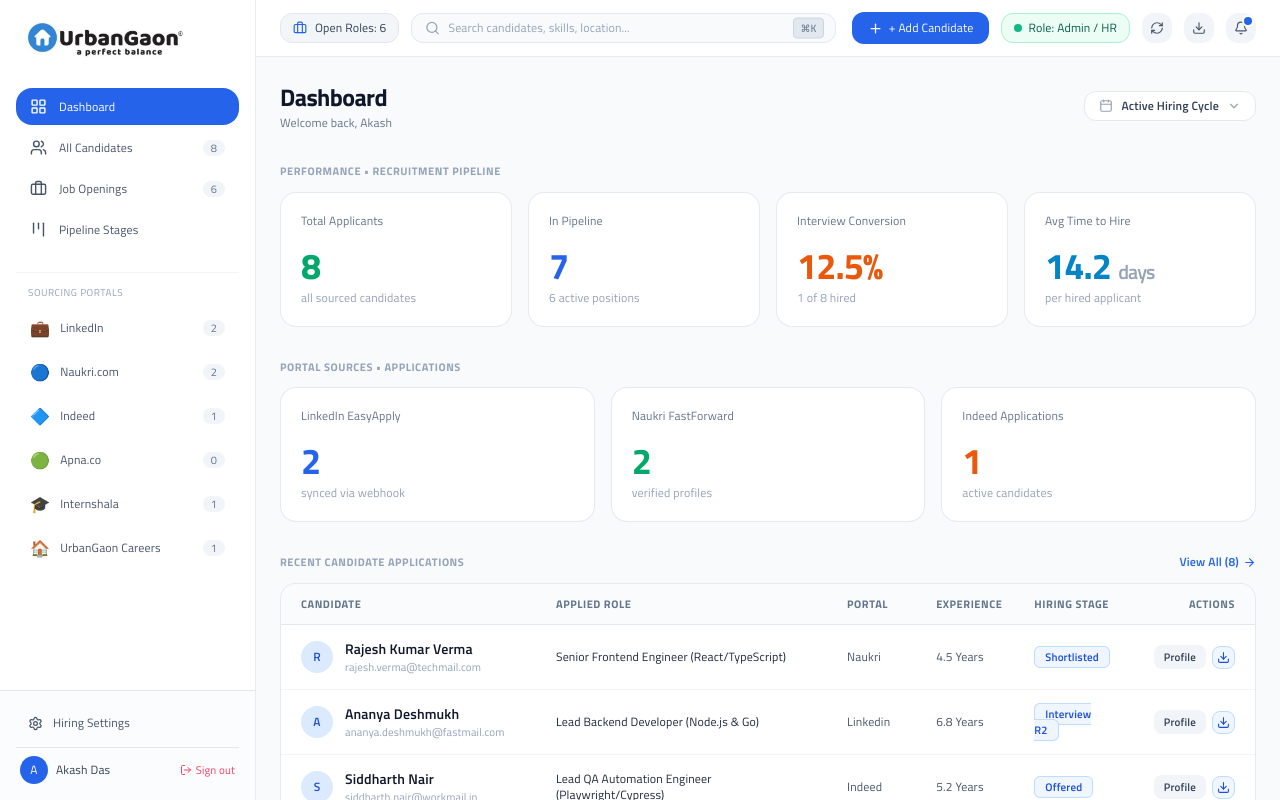
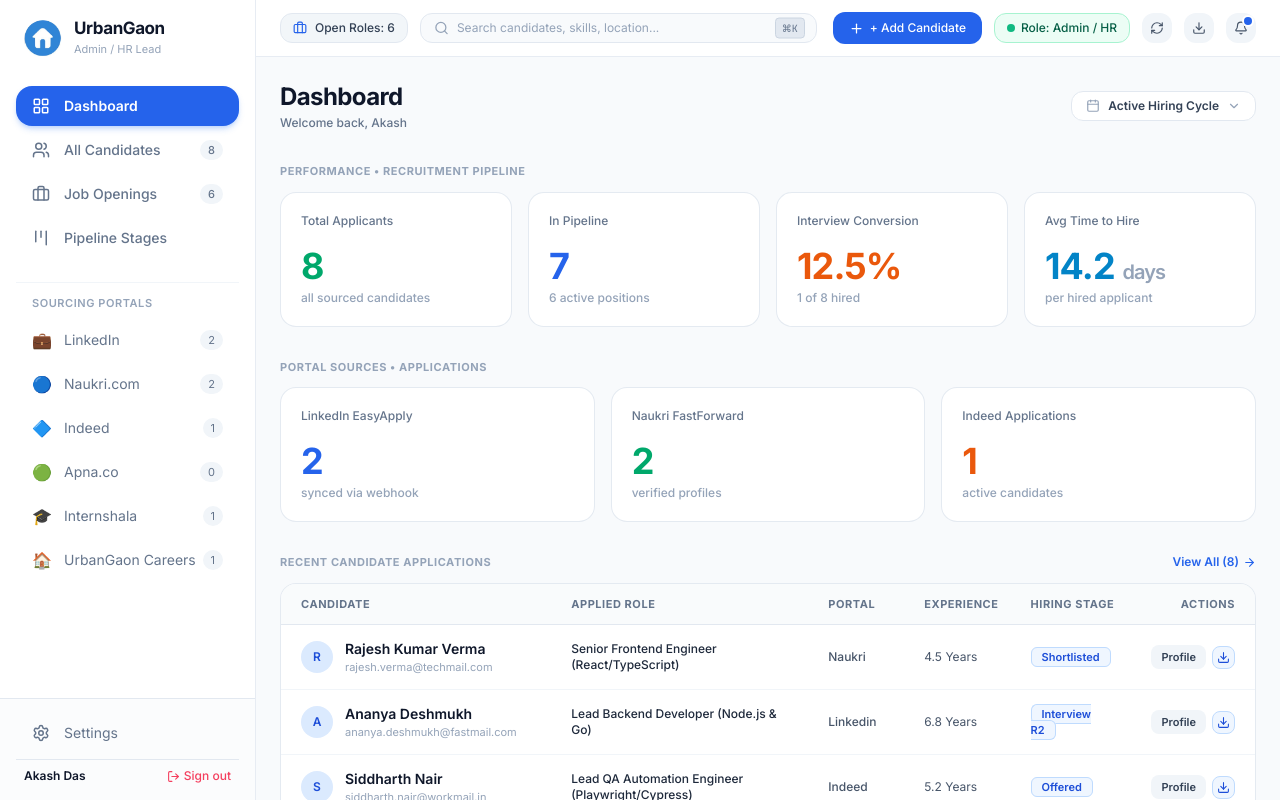
Before and after one commit to techdesk-del/recruitment-portal, a React (Vite) app: page / in a window 1280 px wide. Shown: the top 800 px of the page. Built offline with nearby package versions, Linux system fonts and the light colour scheme; no server answers.

Commit message:
feat: match exact font and typography from reference CRM left navbar

```diff
--- a/index.html
+++ b/index.html
@@ -6,10 +6,10 @@
     <meta name="viewport" content="width=device-width, initial-scale=1.0" />
     <title>UrbanGaon® ATS | a perfect balance — Unified Multi-Source Recruitment Hub</title>
     <meta name="description" content="UrbanGaon - a perfect balance. Next-gen unified recruitment dashboard syncing Naukri, LinkedIn, Indeed, and UrbanGaon Careers with real-time dynamic ATS resume generation." />
-    <!-- Titillium Web Google Font -->
+    <!-- Modern Inter & DM Sans Google Fonts (Matching CRM UI) -->
     <link rel="preconnect" href="https://fonts.googleapis.com">
     <link rel="preconnect" href="https://fonts.gstatic.com" crossorigin>
-    <link href="https://fonts.googleapis.com/css2?family=Titillium+Web:ital,wght@0,200;0,300;0,400;0,600;0,700;0,900;1,200;1,300;1,400;1,600;1,700&family=JetBrains+Mono:wght@400;500;600&display=swap" rel="stylesheet">
+    <link href="https://fonts.googleapis.com/css2?family=Inter:wght@300;400;500;600;700;800&family=DM+Sans:wght@400;500;600;700&family=JetBrains+Mono:wght@400;500;600&display=swap" rel="stylesheet">
   </head>
   <body class="bg-[#f8fafc] text-slate-900 antialiased selection:bg-blue-600 selection:text-white min-h-screen overflow-x-hidden font-sans">
     <div id="root"></div>
--- a/src/components/Sidebar.tsx
+++ b/src/components/Sidebar.tsx
@@ -8,7 +8,7 @@
   LogOut
 } from 'lucide-react';
 import { useRecruitment } from '../context/RecruitmentContext';
-import { UrbanGaonLogo, UrbanGaonIcon } from './UrbanGaonLogo';
+import { UrbanGaonIcon } from './UrbanGaonLogo';
 import { CandidateSource } from '../types';
 
 export const Sidebar: React.FC = () => {
@@ -45,35 +45,41 @@
       {/* Top Brand & Navigation */}
       <div className="p-4 space-y-6 overflow-y-auto">
 
-        {/* Brand Header with Exact Attached Logo */}
-        <div className="px-2 py-1 flex items-center">
-          <UrbanGaonLogo size="md" className="h-10 w-auto" />
+        {/* Brand Header matching reference screenshot */}
+        <div className="flex items-center gap-3 px-2 py-1">
+          <UrbanGaonIcon size={38} />
+          <div>
+            <div className="flex items-center gap-0.5 leading-none">
+              <span className="font-bold text-slate-900 text-[17px] font-sans tracking-tight">UrbanGaon</span>
+            </div>
+            <p className="text-[11px] text-slate-400 font-normal mt-1">Admin / HR Lead</p>
+          </div>
         </div>
 
         {/* Main Navigation Menu */}
         <div className="space-y-1">
           <button
             onClick={() => handleGeneralViewClick('dashboard')}
-            className={`w-full flex items-center gap-3 px-3.5 py-2.5 rounded-2xl text-xs font-medium transition-all ${
+            className={`w-full flex items-center gap-3.5 px-4 py-2.5 rounded-2xl text-sm font-medium transition-all ${
               activeView === 'dashboard' || activeView === 'overview'
-                ? 'bg-blue-600 text-white shadow-xs'
-                : 'text-slate-600 hover:text-slate-900 hover:bg-slate-50'
+                ? 'bg-blue-600 text-white shadow-md shadow-blue-500/25 font-semibold'
+                : 'text-slate-500 hover:text-slate-900 hover:bg-slate-50'
             }`}
           >
-            <LayoutGrid size={17} />
+            <LayoutGrid size={18} />
             <span>Dashboard</span>
           </button>
 
           <button
             onClick={() => handleGeneralViewClick('candidates')}
-            className={`w-full flex items-center justify-between px-3.5 py-2.5 rounded-2xl text-xs font-medium transition-all ${
+            className={`w-full flex items-center justify-between px-4 py-2.5 rounded-2xl text-sm font-medium transition-all ${
               activeView === 'candidates'
-                ? 'bg-blue-600 text-white shadow-xs'
-                : 'text-slate-600 hover:text-slate-900 hover:bg-slate-50'
+                ? 'bg-blue-600 text-white shadow-md shadow-blue-500/25 font-semibold'
+                : 'text-slate-500 hover:text-slate-900 hover:bg-slate-50'
             }`}
           >
-            <div className="flex items-center gap-3">
-              <Users size={17} />
+            <div className="flex items-center gap-3.5">
+              <Users size={18} />
               <span>All Candidates</span>
             </div>
             <span className={`text-[11px] font-medium px-2 py-0.2 rounded-full ${
@@ -85,14 +91,14 @@
 
           <button
             onClick={() => handleGeneralViewClick('jobs')}
-            className={`w-full flex items-center justify-between px-3.5 py-2.5 rounded-2xl text-xs font-medium transition-all ${
+            className={`w-full flex items-center justify-between px-4 py-2.5 rounded-2xl text-sm font-medium transition-all ${
               activeView === 'jobs'
-                ? 'bg-blue-600 text-white shadow-xs'
-                : 'text-slate-600 hover:text-slate-900 hover:bg-slate-50'
+                ? 'bg-blue-600 text-white shadow-md shadow-blue-500/25 font-semibold'
+                : 'text-slate-500 hover:text-slate-900 hover:bg-slate-50'
             }`}
           >
-            <div className="flex items-center gap-3">
-              <Briefcase size={17} />
+            <div className="flex items-center gap-3.5">
+              <Briefcase size={18} />
               <span>Job Openings</span>
             </div>
             <span className={`text-[11px] font-medium px-2 py-0.2 rounded-full ${
@@ -104,121 +110,121 @@
 
           <button
             onClick={() => handleGeneralViewClick('pipeline')}
-            className={`w-full flex items-center gap-3 px-3.5 py-2.5 rounded-2xl text-xs font-medium transition-all ${
+            className={`w-full flex items-center gap-3.5 px-4 py-2.5 rounded-2xl text-sm font-medium transition-all ${
               activeView === 'pipeline'
-                ? 'bg-blue-600 text-white shadow-xs'
-                : 'text-slate-600 hover:text-slate-900 hover:bg-slate-50'
+                ? 'bg-blue-600 text-white shadow-md shadow-blue-500/25 font-semibold'
+                : 'text-slate-500 hover:text-slate-900 hover:bg-slate-50'
             }`}
           >
-            <Kanban size={17} />
+            <Kanban size={18} />
             <span>Pipeline Stages</span>
           </button>
         </div>
 
         {/* Portal Integrations Section */}
         <div className="pt-3 border-t border-slate-100 space-y-1">
-          <div className="px-3 pb-1 text-[10px] font-medium uppercase tracking-wider text-slate-400">
+          <div className="px-4 pb-1 text-[11px] font-semibold uppercase tracking-wider text-slate-400">
             Sourcing Portals
           </div>
 
           <button
             onClick={() => handlePortalClick('linkedin')}
-            className={`w-full flex items-center justify-between px-3.5 py-2 rounded-xl text-xs font-medium transition-all ${
+            className={`w-full flex items-center justify-between px-4 py-2 rounded-xl text-sm font-normal transition-all ${
               activeView === 'linkedin'
-                ? 'bg-sky-50 text-sky-700 border border-sky-200'
-                : 'text-slate-600 hover:text-slate-900 hover:bg-slate-50'
+                ? 'bg-sky-50 text-sky-700 border border-sky-200 font-medium'
+                : 'text-slate-500 hover:text-slate-900 hover:bg-slate-50'
             }`}
           >
-            <div className="flex items-center gap-2.5">
+            <div className="flex items-center gap-3">
               <span className="text-base">💼</span>
               <span>LinkedIn</span>
             </div>
-            <span className="text-[11px] px-2 py-0.2 rounded-full bg-slate-100 text-slate-500 font-normal">
+            <span className="text-[11px] px-2 py-0.2 rounded-full bg-slate-100 text-slate-500">
               {getPortalCount('linkedin')}
             </span>
           </button>
 
           <button
             onClick={() => handlePortalClick('naukri')}
-            className={`w-full flex items-center justify-between px-3.5 py-2 rounded-xl text-xs font-medium transition-all ${
+            className={`w-full flex items-center justify-between px-4 py-2 rounded-xl text-sm font-normal transition-all ${
               activeView === 'naukri'
-                ? 'bg-blue-50 text-blue-700 border border-blue-200'
-                : 'text-slate-600 hover:text-slate-900 hover:bg-slate-50'
+                ? 'bg-blue-50 text-blue-700 border border-blue-200 font-medium'
+                : 'text-slate-500 hover:text-slate-900 hover:bg-slate-50'
             }`}
           >
-            <div className="flex items-center gap-2.5">
+            <div className="flex items-center gap-3">
               <span className="text-base">🔵</span>
               <span>Naukri.com</span>
             </div>
-            <span className="text-[11px] px-2 py-0.2 rounded-full bg-slate-100 text-slate-500 font-normal">
+            <span className="text-[11px] px-2 py-0.2 rounded-full bg-slate-100 text-slate-500">
               {getPortalCount('naukri')}
             </span>
           </button>
 
           <button
             onClick={() => handlePortalClick('indeed')}
-            className={`w-full flex items-center justify-between px-3.5 py-2 rounded-xl text-xs font-medium transition-all ${
+            className={`w-full flex items-center justify-between px-4 py-2 rounded-xl text-sm font-normal transition-all ${
               activeView === 'indeed'
-                ? 'bg-indigo-50 text-indigo-700 border border-indigo-200'
-                : 'text-slate-600 hover:text-slate-900 hover:bg-slate-50'
+                ? 'bg-indigo-50 text-indigo-700 border border-indigo-200 font-medium'
+                : 'text-slate-500 hover:text-slate-900 hover:bg-slate-50'
             }`}
           >
-            <div className="flex items-center gap-2.5">
+            <div className="flex items-center gap-3">
               <span className="text-base">🔷</span>
               <span>Indeed</span>
             </div>
-            <span className="text-[11px] px-2 py-0.2 rounded-full bg-slate-100 text-slate-500 font-normal">
+            <span className="text-[11px] px-2 py-0.2 rounded-full bg-slate-100 text-slate-500">
               {getPortalCount('indeed')}
             </span>
           </button>
 
           <button
             onClick={() => handlePortalClick('apna')}
-            className={`w-full flex items-center justify-between px-3.5 py-2 rounded-xl text-xs font-medium transition-all ${
+            className={`w-full flex items-center justify-between px-4 py-2 rounded-xl text-sm font-normal transition-all ${
               activeView === 'apna'
-                ? 'bg-emerald-50 text-emerald-700 border border-emerald-200'
-                : 'text-slate-600 hover:text-slate-900 hover:bg-slate-50'
+                ? 'bg-emerald-50 text-emerald-700 border border-emerald-200 font-medium'
+                : 'text-slate-500 hover:text-slate-900 hover:bg-slate-50'
             }`}
           >
-            <div className="flex items-center gap-2.5">
+            <div className="flex items-center gap-3">
               <span className="text-base">🟢</span>
               <span>Apna.co</span>
             </div>
-            <span className="text-[11px] px-2 py-0.2 rounded-full bg-slate-100 text-slate-500 font-normal">
+            <span className="text-[11px] px-2 py-0.2 rounded-full bg-slate-100 text-slate-500">
               {getPortalCount('apna')}
             </span>
           </button>
 
           <button
             onClick={() => handlePortalClick('internshala')}
-            className={`w-full flex items-center justify-between px-3.5 py-2 rounded-xl text-xs font-medium transition-all ${
+            className={`w-full flex items-center justify-between px-4 py-2 rounded-xl text-sm font-normal transition-all ${
               activeView === 'internshala'
-                ? 'bg-cyan-50 text-cyan-700 border border-cyan-200'
-                : 'text-slate-600 hover:text-slate-900 hover:bg-slate-50'
+                ? 'bg-cyan-50 text-cyan-700 border border-cyan-200 font-medium'
+                : 'text-slate-500 hover:text-slate-900 hover:bg-slate-50'
             }`}
           >
-            <div className="flex items-center gap-2.5">
+            <div className="flex items-center gap-3">
               <span className="text-base">🎓</span>
               <span>Internshala</span>
             </div>
-            <span className="text-[11px] px-2 py-0.2 rounded-full bg-slate-100 text-slate-500 font-normal">
+            <span className="text-[11px] px-2 py-0.2 rounded-full bg-slate-100 text-slate-500">
               {getPortalCount('internshala')}
             </span>
           </button>
 
           <button
             onClick={() => handlePortalClick('urbangaon')}
-            className={`w-full flex items-center justify-between px-3.5 py-2 rounded-xl text-xs font-medium transition-all ${
+            className={`w-full flex items-center justify-between px-4 py-2 rounded-xl text-sm font-normal transition-all ${
               activeView === 'urbangaon'
-                ? 'bg-blue-50 text-blue-700 border border-blue-200'
-                : 'text-slate-600 hover:text-slate-900 hover:bg-slate-50'
+                ? 'bg-blue-50 text-blue-700 border border-blue-200 font-medium'
+                : 'text-slate-500 hover:text-slate-900 hover:bg-slate-50'
             }`}
           >
-            <div className="flex items-center gap-2.5">
+            <div className="flex items-center gap-3">
               <span className="text-base">🏠</span>
               <span>UrbanGaon Careers</span>
             </div>
-            <span className="text-[11px] px-2 py-0.2 rounded-full bg-slate-100 text-slate-500 font-normal">
+            <span className="text-[11px] px-2 py-0.2 rounded-full bg-slate-100 text-slate-500">
               {getPortalCount('urbangaon')}
             </span>
           </button>
@@ -226,29 +232,24 @@
 
       </div>
 
-      {/* Bottom Settings & User Profile Footer */}
+      {/* Bottom Settings & User Profile Footer matching screenshot */}
       <div className="p-4 border-t border-slate-200 bg-slate-50/50 space-y-2">
         <button
           onClick={() => handleGeneralViewClick('overview')}
-          className="w-full flex items-center gap-2.5 px-3 py-2 text-xs font-medium text-slate-600 hover:text-slate-900 hover:bg-slate-100 rounded-xl transition"
+          className="w-full flex items-center gap-3.5 px-4 py-2 text-sm font-normal text-slate-500 hover:text-slate-900 hover:bg-slate-100 rounded-xl transition"
         >
-          <Settings size={15} />
-          <span>Hiring Settings</span>
+          <Settings size={18} />
+          <span>Settings</span>
         </button>
 
-        <div className="pt-2 border-t border-slate-200 flex items-center justify-between text-xs px-1">
-          <div className="flex items-center gap-2">
-            <div className="w-7 h-7 rounded-full bg-blue-600 text-white font-medium text-xs flex items-center justify-center">
-              A
-            </div>
-            <span className="font-medium text-slate-700 text-xs">Akash Das</span>
-          </div>
+        <div className="pt-2 border-t border-slate-200 flex items-center justify-between text-xs px-2">
+          <span className="font-semibold text-slate-900 text-xs">Akash Das</span>
 
           <button
             onClick={() => alert('Demo HR Session')}
-            className="flex items-center gap-1 text-[11px] font-medium text-rose-500 hover:text-rose-600 transition"
+            className="flex items-center gap-1 text-xs font-medium text-rose-500 hover:text-rose-600 transition"
           >
-            <LogOut size={12} />
+            <LogOut size={13} />
             <span>Sign out</span>
           </button>
         </div>
--- a/src/index.css
+++ b/src/index.css
@@ -4,7 +4,7 @@
 
 @layer base {
   :root {
-    --font-sans: 'Titillium Web', -apple-system, BlinkMacSystemFont, 'Segoe UI', Roboto, sans-serif;
+    --font-sans: 'Inter', 'DM Sans', -apple-system, BlinkMacSystemFont, 'Segoe UI', Roboto, sans-serif;
     --font-mono: 'JetBrains Mono', monospace;
   }
 
@@ -12,7 +12,8 @@
     font-family: var(--font-sans);
     background-color: #f8fafc;
     color: #0f172a;
-    letter-spacing: 0.01em;
+    -webkit-font-smoothing: antialiased;
+    -moz-osx-font-smoothing: grayscale;
   }
 }
 
--- a/tailwind.config.js
+++ b/tailwind.config.js
@@ -8,7 +8,7 @@
   theme: {
     extend: {
       fontFamily: {
-        sans: ['"Titillium Web"', '-apple-system', 'BlinkMacSystemFont', '"Segoe UI"', 'Roboto', 'sans-serif'],
+        sans: ['Inter', '"DM Sans"', '-apple-system', 'BlinkMacSystemFont', '"Segoe UI"', 'Roboto', 'sans-serif'],
         mono: ['"JetBrains Mono"', 'monospace'],
       },
       colors: {
```
